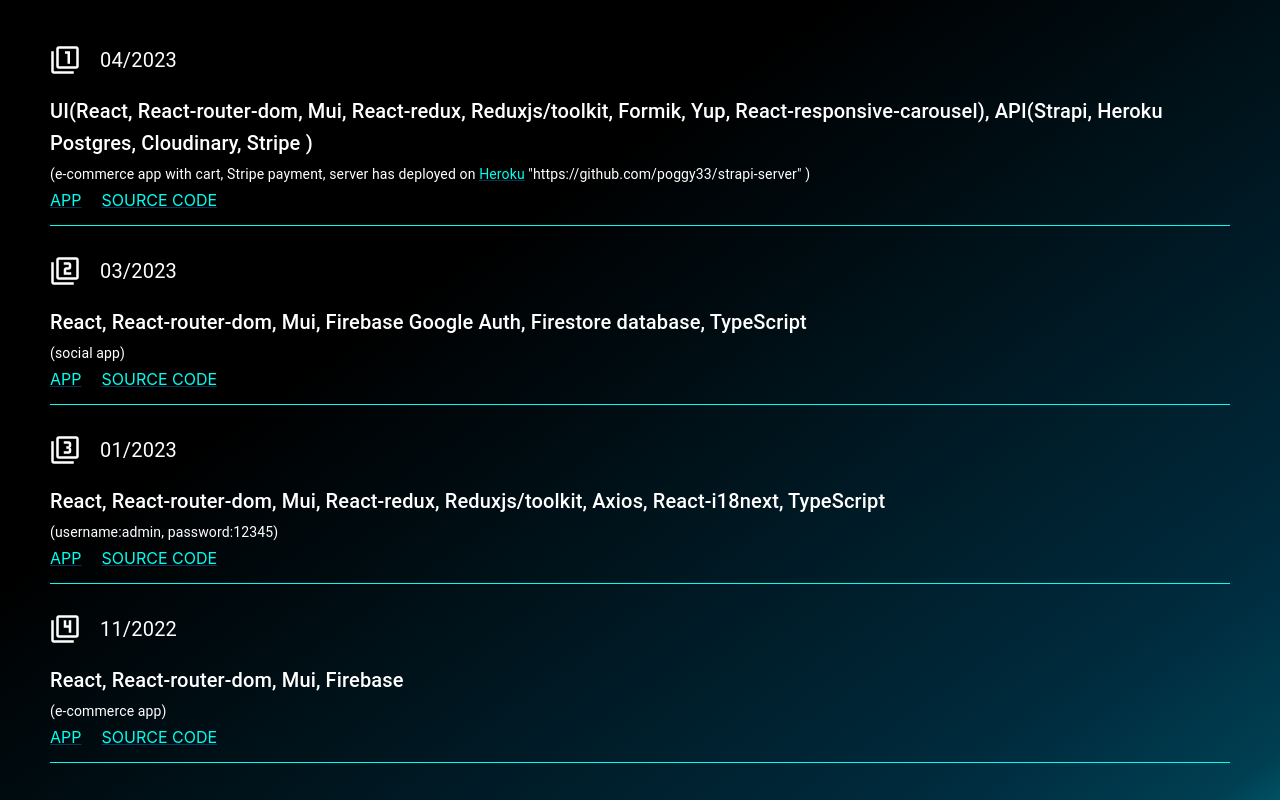
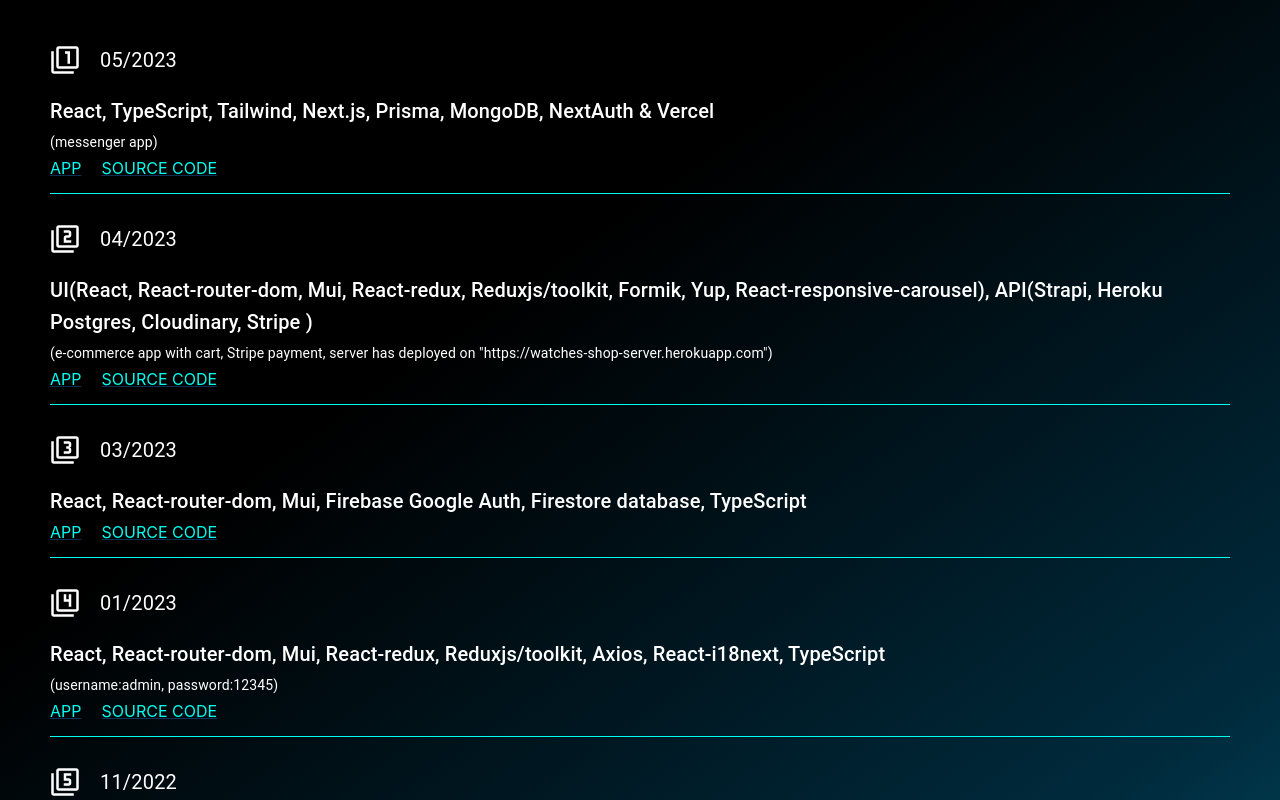
Before and after one commit to poggy33/landing-site, a React (Create React App) app: page /projects in a window 1280 px wide. Shown: the part 380-1180 px from the top of the page. Built offline with nearby package versions, Linux system fonts and the light colour scheme.

Commit message:
add 5 project

```diff
--- a/src/components/Projects.tsx
+++ b/src/components/Projects.tsx
@@ -8,6 +8,8 @@
 import Filter2Icon from "@mui/icons-material/Filter2";
 import Filter3Icon from "@mui/icons-material/Filter3";
 import Filter4Icon from "@mui/icons-material/Filter4";
+import Filter5Icon from "@mui/icons-material/Filter5";
+
 import { useTranslation } from "react-i18next"; //i18n
 
 const StyledMainBox = styled(Box)(() => ({
@@ -50,6 +52,67 @@
   WebkitTextFillColor: "transparent",
   fontWeight: "bold",
 }));
+
+interface ItemProjectProps {
+  date?: string;
+  desc?: string;
+  additionalDesc?: string;
+  urlWeb?: string;
+  urlGitHub?: string;
+  projectNumber?: React.ReactNode;
+}
+
+const ItemProject = (data: ItemProjectProps) => {
+  const { t } = useTranslation(); //i18n
+  return (
+    <>
+      <Box
+        sx={{
+          borderBottom: "1px solid #00fff0",
+          paddingBottom: "15px",
+          marginTop: "30px",
+        }}
+      >
+        <Box sx={{ display: "flex", marginBottom: "20px" }}>
+          {data.projectNumber}
+          <Typography sx={{ marginLeft: "20px", fontSize: 20 }}>
+            {data.date}
+          </Typography>
+        </Box>
+        <Typography
+          variant="h6"
+          sx={{
+            marginBottom: "5px",
+            fontSize: {
+              lg: 20,
+              md: 20,
+              sm: 18,
+              xs: 14,
+            },
+          }}
+        >
+          {data.desc}
+        </Typography>
+        {data.additionalDesc ? (
+          <Typography sx={{ marginBottom: "5px", fontSize: "14px" }}>
+            {data.additionalDesc}
+          </Typography>
+        ) : null}
+
+        <Link
+          href={data.urlWeb}
+          target="_blank"
+          sx={{ color: "#00fff0", marginRight: "20px" }}
+        >
+          {t("app")}
+        </Link>
+        <Link href={data.urlGitHub} target="_blank" sx={{ color: "#00fff0" }}>
+          {t("source")}
+        </Link>
+      </Box>
+    </>
+  );
+};
 
 const Projects = () => {
   const { t } = useTranslation(); //i18n
@@ -115,202 +178,45 @@
       </StyledTitleBox>
 
       <Box sx={{ margin: "50px 50px 0 50px" }}>
-        <>
-          <Box
-            sx={{
-              borderBottom: "1px solid #00fff0",
-              paddingBottom: "15px",
-              marginTop: "30px",
-            }}
-          >
-            <Box sx={{ display: "flex", marginBottom: "20px" }}>
-              <Filter1Icon sx={{ fontSize: 30 }} />
-              <Typography sx={{ marginLeft: "20px", fontSize: 20 }}>
-                04/2023
-              </Typography>
-            </Box>
-            <Typography
-              variant="h6"
-              sx={{
-                marginBottom: "5px",
-                fontSize: {
-                  lg: 20,
-                  md: 20,
-                  sm: 18,
-                  xs: 14,
-                },
-              }}
-            >
-              UI(React, React-router-dom, Mui, React-redux, Reduxjs/toolkit,
-              Formik, Yup, React-responsive-carousel), API(Strapi, Heroku
-              Postgres, Cloudinary, Stripe )
-            </Typography>
-            <Typography sx={{ marginBottom: "5px", fontSize: "14px" }}>
-              (e-commerce app with cart, Stripe payment, server has deployed on{" "}
-              <Link
-                sx={{ color: "#00fff0" }}
-                href="https://watches-shop-server.herokuapp.com"
-                target="_blank"
-              >
-                Heroku
-              </Link>{" "}
-              "https://github.com/poggy33/strapi-server" )
-            </Typography>
-            <Link
-              href="https://strapi-client-ecommerce.vercel.app/"
-              target="_blank"
-              sx={{ color: "#00fff0", marginRight: "20px" }}
-            >
-              {t("app")}
-            </Link>
-            <Link
-              href="https://github.com/poggy33/strapi-client"
-              target="_blank"
-              sx={{ color: "#00fff0" }}
-            >
-              {t("source")}
-            </Link>
-          </Box>
-        </>
-
-        <Box
-          sx={{
-            borderBottom: "1px solid #00fff0",
-            paddingBottom: "15px",
-            marginTop: "30px",
-          }}
-        >
-          <Box sx={{ display: "flex", marginBottom: "20px" }}>
-            <Filter2Icon sx={{ fontSize: 30 }} />
-            <Typography sx={{ marginLeft: "20px", fontSize: 20 }}>
-              03/2023
-            </Typography>
-          </Box>
-          <Typography
-            variant="h6"
-            sx={{
-              marginBottom: "5px",
-              fontSize: {
-                lg: 20,
-                md: 20,
-                sm: 18,
-                xs: 14,
-              },
-            }}
-          >
-            React, React-router-dom, Mui, Firebase Google Auth, Firestore
-            database, TypeScript
-          </Typography>
-          <Typography sx={{ marginBottom: "5px", fontSize: "14px" }}>
-            (social app)
-          </Typography>
-          <Link
-            href="https://social-app-firebase.vercel.app/"
-            target="_blank"
-            sx={{ color: "#00fff0", marginRight: "20px" }}
-          >
-            {t("app")}
-          </Link>
-          <Link
-            href="https://github.com/poggy33/social-app-firebase"
-            target="_blank"
-            sx={{ color: "#00fff0" }}
-          >
-            {t("source")}
-          </Link>
-        </Box>
-
-        <Box
-          sx={{
-            borderBottom: "1px solid #00fff0",
-            paddingBottom: "15px",
-            marginTop: "30px",
-          }}
-        >
-          <Box sx={{ display: "flex", marginBottom: "20px" }}>
-            <Filter3Icon sx={{ fontSize: 30 }} />
-            <Typography sx={{ marginLeft: "20px", fontSize: 20 }}>
-              01/2023
-            </Typography>
-          </Box>
-          <Typography
-            variant="h6"
-            sx={{
-              marginBottom: "5px",
-              fontSize: {
-                lg: 20,
-                md: 20,
-                sm: 18,
-                xs: 14,
-              },
-            }}
-          >
-            React, React-router-dom, Mui, React-redux, Reduxjs/toolkit, Axios,
-            React-i18next, TypeScript
-          </Typography>
-          <Typography sx={{ marginBottom: "5px", fontSize: "14px" }}>
-            (username:admin, password:12345)
-          </Typography>
-          <Link
-            href="https://poggy33.github.io/react-ts/"
-            target="_blank"
-            sx={{ color: "#00fff0", marginRight: "20px" }}
-          >
-            {t("app")}
-          </Link>
-          <Link
-            href="https://github.com/poggy33/react-ts"
-            target="_blank"
-            sx={{ color: "#00fff0" }}
-          >
-            {t("source")}
-          </Link>
-        </Box>
-        <Box
-          sx={{
-            borderBottom: "1px solid #00fff0",
-            paddingBottom: "15px",
-            marginTop: "30px",
-          }}
-        >
-          <Box sx={{ display: "flex", marginBottom: "20px" }}>
-            <Filter4Icon sx={{ fontSize: 30 }} />
-            <Typography sx={{ marginLeft: "20px", fontSize: 20 }}>
-              11/2022
-            </Typography>
-          </Box>
-          <Typography
-            variant="h6"
-            sx={{
-              marginBottom: "5px",
-              fontSize: {
-                lg: 20,
-                md: 20,
-                sm: 18,
-                xs: 14,
-              },
-            }}
-          >
-            React, React-router-dom, Mui, Firebase
-          </Typography>
-          <Typography sx={{ marginBottom: "5px", fontSize: "14px" }}>
-            (e-commerce app)
-          </Typography>
-          <Link
-            href="https://watches-shop33.vercel.app/"
-            target="_blank"
-            sx={{ color: "#00fff0", marginRight: "20px" }}
-          >
-            {t("app")}
-          </Link>
-          <Link
-            href="https://github.com/poggy33/watches-shop33"
-            target="_blank"
-            sx={{ color: "#00fff0" }}
-          >
-            {t("source")}
-          </Link>
-        </Box>
+        <ItemProject
+          date="05/2023"
+          desc="React, TypeScript, Tailwind, Next.js, Prisma, MongoDB, NextAuth & Vercel"
+          urlWeb="https://deploy-messenger.vercel.app/"
+          urlGitHub="https://github.com/poggy33/deploy-messenger"
+          projectNumber={<Filter1Icon sx={{ fontSize: 30 }} />}
+          additionalDesc='(messenger app)'
+        />
+        <ItemProject
+          date="04/2023"
+          desc="UI(React, React-router-dom, Mui, React-redux, Reduxjs/toolkit, Formik, Yup, React-responsive-carousel), API(Strapi, Heroku Postgres, Cloudinary, Stripe )"
+          urlWeb="https://strapi-client-ecommerce.vercel.app/"
+          urlGitHub="https://github.com/poggy33/strapi-client"
+          projectNumber={<Filter2Icon sx={{ fontSize: 30 }} />}
+          additionalDesc='(e-commerce app with cart, Stripe payment, server has deployed on "https://watches-shop-server.herokuapp.com")'
+        />
+        <ItemProject
+          date="03/2023"
+          desc="React, React-router-dom, Mui, Firebase Google Auth, Firestore database, TypeScript"
+          urlWeb="https://social-app-firebase.vercel.app/"
+          urlGitHub="https://github.com/poggy33/social-app-firebase"
+          projectNumber={<Filter3Icon sx={{ fontSize: 30 }} />}
+        />
+        <ItemProject
+          date="01/2023"
+          desc="React, React-router-dom, Mui, React-redux, Reduxjs/toolkit, Axios, React-i18next, TypeScript"
+          urlWeb="https://poggy33.github.io/react-ts/"
+          urlGitHub="https://github.com/poggy33/react-ts"
+          projectNumber={<Filter4Icon sx={{ fontSize: 30 }} />}
+          additionalDesc="(username:admin, password:12345)"
+        />
+        <ItemProject
+          date="11/2022"
+          desc="React, React-router-dom, Mui, Firebase"
+          urlWeb="https://watches-shop33.vercel.app/"
+          urlGitHub="https://github.com/poggy33/watches-shop33"
+          projectNumber={<Filter5Icon sx={{ fontSize: 30 }} />}
+          additionalDesc="(e-commerce app)"
+        />
       </Box>
     </StyledMainBox>
   );
```
